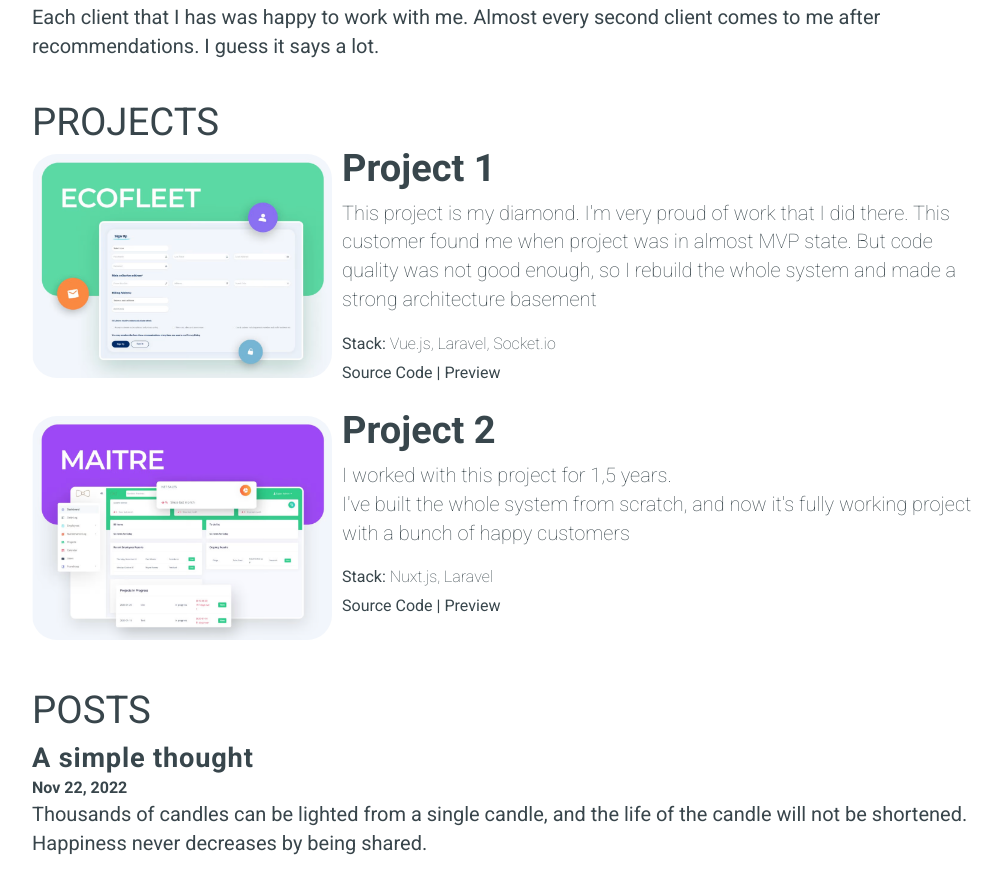
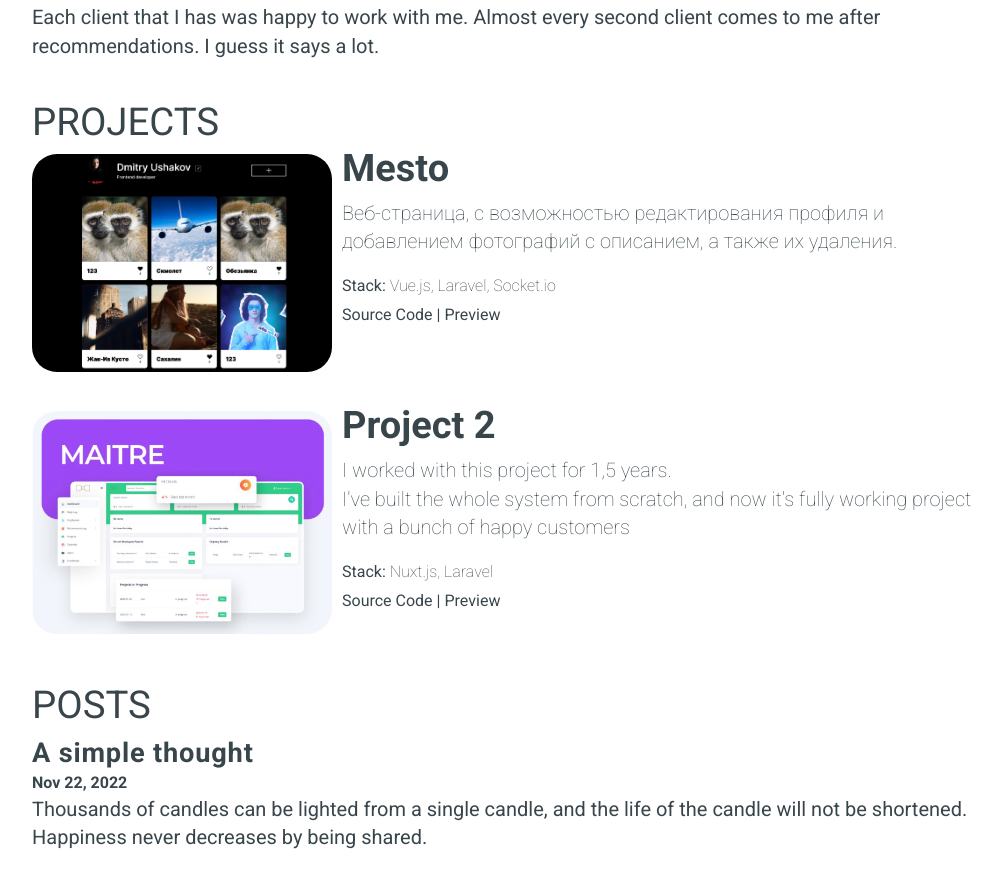
Before and after one commit to UshakovDmitry/Portfolio-HTML, a plain HTML site: page index.html in a window 1280 px wide. Shown: the part 826-1717 px from the top of the page, without its empty margins (128-1130 px from the left). Drawn offline with Linux system fonts and the light colour scheme.

Commit message:
add proj 1

```diff
--- a/index.html
+++ b/index.html
@@ -85,15 +85,15 @@
                 <h2 class="content__subheader">Projects</h2>
                 <div class="content__main-item project">
                     <a data-fslightbox href="assets/img/project.png">
-                        <img src="assets/img/project.png" alt="project1">
+                        <img src="assets/img/project_1.jpeg" alt="project1">
                     </a>
                     <div>
                         <div class="main-item__title">
-                            <a href="/example/project.html"><span>Project 1</span></a>
+                            <a href="https://ushakovdmitry.github.io/mesto/"><span>Mesto</span></a>
                         </div>
                         <div class="main-item__description">
-                            <p>This project is my diamond. I'm very proud of work that I did there.
-                            This customer found me when project was in almost MVP state. But code quality was not good enough, so I rebuild the whole system and made a strong architecture basement</p>
+                            <p>Веб-страница, с возможностью редактирования профиля
+                                и добавлением фотографий с описанием, а также их удаления.</p>
                         </div>
                         <div class="main-item__subdescription">
                             <p><span>Stack:</span> Vue.js, Laravel, Socket.io</p>
```
Also changed, not shown: ru/index.html (+5 -5 lines), assets/img/project_1.jpeg (added).
